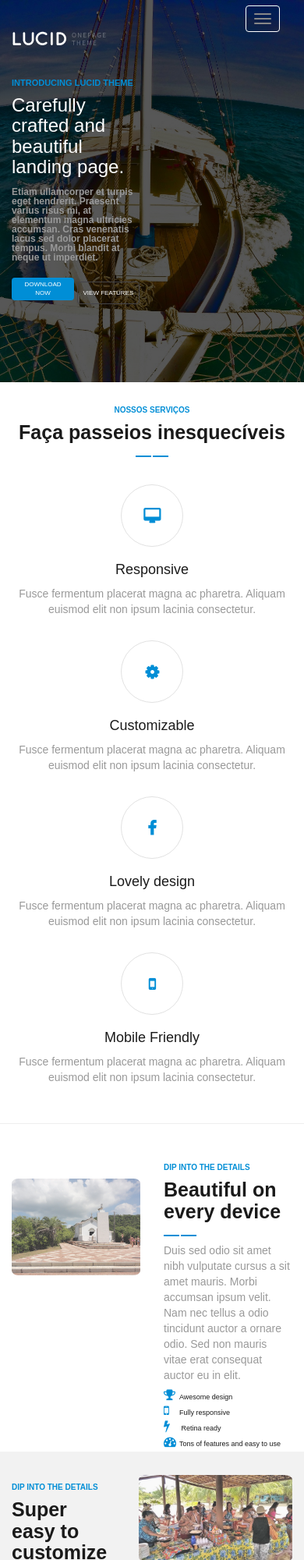
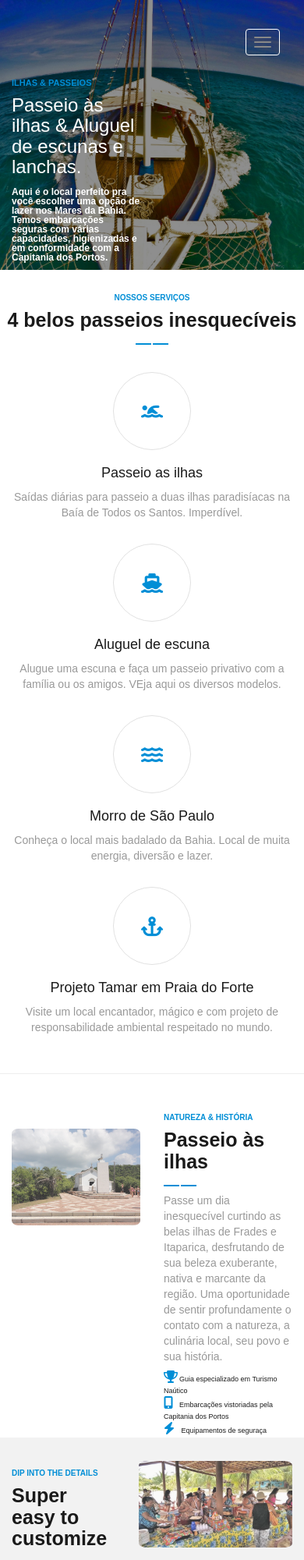
Before and after one commit to RobsonMattos/escunas-ba, a plain HTML site: page index.html in a window 390 px wide. Shown: the top 2000 px of the page at 78% size. Drawn offline with Linux system fonts and the light colour scheme; some packages are replaced by stand-ins of ours.

Commit message:
Alteraçoes Paulo

```diff
--- a/css/style.css
+++ b/css/style.css
@@ -119,7 +119,7 @@ ul.nav{
     opacity: 1;
 }
 .filtro-banner {
-    background-color: rgba(0, 0, 0, 0.658);
+    background-color: rgba(0, 0, 0, 0.445);
 }
 
 .banner h3{
@@ -201,6 +201,28 @@ ul.nav{
 	color: #fff;
 	background: #008DD5;
 }
+
+.features i.fas{
+	font-size: 25px;
+	color: #008ed6;
+	font-weight: 700;
+	width: 100px;
+	  height: 100px;
+	  border: 1px solid #e1e1e1;
+	  line-height: 4;
+	  border-radius: 50%;
+	  cursor: pointer;
+	  transition: all .7s ease 0s;
+	  -webkit-transition: all .7s ease 0s;
+	  -moz-transition: all .7s ease 0s;
+	  -o-transition: all .7s ease 0s;
+	  -ms-transition: all .7s ease 0s;
+}
+.features i.fas:hover{
+	color: #fff;
+	background: #008DD5;
+}
+
 .features h3{
 	font-size: 24px;
 	color: #1a1a1a;
--- a/index.html
+++ b/index.html
@@ -19,6 +19,8 @@
       <script src="js/html5shiv.js"></script>
       <script src="js/respond.min.js"></script>
     <![endif]-->
+
+    <script src="https://kit.fontawesome.com/a062997088.js"></script>
 </head>
 
 <body>
@@ -39,7 +41,8 @@
                                     <span class="icon-bar"></span>
                                     <span class="icon-bar"></span>
                                 </button>
-                                <a href="index.html"><img src="img/logo.png" alt="" class="img-responsive logo"></a>
+                                <!-- <a href="index.html"><img src="img/logo_transparent.png" alt=""
+                                        class="img-responsive logo"></a> -->
                             </div>
                             <div class="collapse navbar-collapse" id="bs-example-navbar-collapse-1">
                                 <ul class="nav navbar-nav navbar-right">
@@ -64,14 +67,14 @@
             <div class="container">
                 <div class="row">
                     <div class="col-xs-6 wow fadeInLeft animated">
-                        <h3>introducing lucid theme</h3>
-                        <h1>Carefully crafted and beautiful landing page.</h1>
-                        <p>Etiam ullamcorper et turpis eget hendrerit. Praesent varius risus mi, at elementum magna
-                            ultricies accumsan. Cras venenatis lacus sed dolor placerat tempus. Morbi blandit at neque
-                            ut
-                            imperdiet.</p>
-                        <button class="download-btn">download now</button>
-                        <button class="features-btn">view features</button>
+                        <h3>Ilhas & passeios</h3>
+                        <h1>Passeio às ilhas & Aluguel de escunas e lanchas.</h1>
+                        <p style="color: #fff">Aqui é o local perfeito pra você escolher uma opção de lazer nos Mares da
+                            Bahia.
+                            Temos embarcações seguras com várias capacidades, higienizadas
+                            e em conformidade com a Capitania dos Portos.</p>
+                        <!-- <button class="download-btn">download now</button>
+                        <button class="features-btn">view features</button> -->
                     </div>
                     <div class="col-xs-6 banner-img wow fadeInRight animated">
                         <!-- <img class="img-responsive" src="img/frades.jpeg" alt="" style="opacity: 0.2; border-radius: 3%"> -->
@@ -86,31 +89,27 @@
         <div class="container">
             <div class="row">
                 <h4>Nossos serviços</h4>
-                <h2>Faça passeios inesquecíveis</h2>
+                <h2>4 belos passeios inesquecíveis</h2>
                 <img class="img-responsive" src="img/daag.png" alt="">
                 <div class="col-md-3 wow zoomIn animated">
-                    <i class="fa fa-desktop"></i>
-                    <h3>Responsive</h3>
-                    <p>Fusce fermentum placerat magna ac pharetra. Aliquam euismod elit non ipsum lacinia consectetur.
-                    </p>
+                    <i class="fas fa-swimmer"></i>
+                    <h3>Passeio as ilhas</h3>
+                    <p>Saídas diárias para passeio a duas ilhas paradisíacas na Baía de Todos os Santos. Imperdível.</p>
                 </div>
                 <div class="col-md-3 wow zoomIn animated">
-                    <i class="fa fa-cog"></i>
-                    <h3>Customizable</h3>
-                    <p>Fusce fermentum placerat magna ac pharetra. Aliquam euismod elit non ipsum lacinia consectetur.
-                    </p>
+                    <i class="fas fa-ship"></i>
+                    <h3>Aluguel de escuna</h3>
+                    <p>Alugue uma escuna e faça um passeio privativo com a família ou os amigos. VEja aqui os diversos modelos.</p>
                 </div>
                 <div class="col-md-3 wow zoomIn animated">
-                    <i class="fa fa-facebook"></i>
-                    <h3>Lovely design</h3>
-                    <p>Fusce fermentum placerat magna ac pharetra. Aliquam euismod elit non ipsum lacinia consectetur.
-                    </p>
+                    <i class="fas fa-water"></i>
+                    <h3>Morro de São Paulo</h3>
+                    <p>Conheça o local mais badalado da Bahia. Local de muita energia, diversão e lazer.</p>
                 </div>
                 <div class="col-md-3 wow zoomIn animated">
-                    <i class="fa fa-mobile"></i>
-                    <h3>Mobile Friendly</h3>
-                    <p>Fusce fermentum placerat magna ac pharetra. Aliquam euismod elit non ipsum lacinia consectetur.
-                    </p>
+                    <i class="fas fa-anchor"></i>
+                    <h3>Projeto Tamar em Praia do Forte</h3>
+                    <p>Visite um local encantador, mágico e com projeto de responsabilidade ambiental respeitado no mundo.</p>
                 </div>
             </div>
         </div>
@@ -125,17 +124,16 @@
                         style="opacity: 0.8; border-radius: 5%">
                 </div>
                 <div class="col-md-6 col-md-offset-1 col-xs-6 col-sm-6 wow slideInUp animated">
-                    <h4>dip into the details</h4>
-                    <h2>Beautiful on every device</h2>
+                    <h4>Natureza & História</h4>
+                    <h2>Passeio às ilhas</h2>
                     <img class="img-responsive" src="img/daag.png" alt="">
-                    <p>Duis sed odio sit amet nibh vulputate cursus a sit amet mauris. Morbi accumsan ipsum velit. Nam
-                        nec tellus a odio tincidunt auctor a ornare odio. Sed non mauris vitae erat consequat auctor eu
-                        in elit. </p>
+                    <p>Passe um dia inesquecível curtindo as belas ilhas de Frades e Itaparica, desfrutando de sua beleza exuberante,
+                        nativa e marcante da região. Uma oportunidade de sentir profundamente o contato com a natureza, a culinária local, seu povo e sua história.</p>
                     <ul>
-                        <li><i class="fa fa-trophy"></i>Awesome design</li>
-                        <li><i class="fa fa-mobile"></i>Fully responsive</li>
-                        <li><i class="fa fa-bolt"></i> Retina ready</li>
-                        <li><i class="fa fa-tachometer"></i>Tons of features and easy to use</li>
+                        <li><i class="fa fa-trophy"></i>Guia especializado em Turismo Naútico</li>
+                        <li><i class="fa fa-mobile"></i>Embarcações vistoriadas pela Capitania dos Portos</li>
+                        <li><i class="fa fa-bolt"></i> Equipamentos de seguraça</li>
+                        <!-- <li><i class="fa fa-tachometer"></i>Tons of features and easy to use</li> -->
                     </ul>
                 </div>
             </div>
@@ -371,18 +369,13 @@
     </section><!-- end of contact section -->
 
     <!-- google map api -->
-    <div class="map">
-        <div class="container-fluid">
-            <div class="row">
-                <div id="map">
-                    <map>
-                        <area shape="circle" coords="200,250,25" href="another.htm" />
-                        <area shape="default" />
-                    </map>
-                </div> <!-- api map -->
-            </div>
+    <section id="maps">
+        <div class="map">
+            <iframe
+                src="https://www.google.com/maps/embed?pb=!1m18!1m12!1m3!1d3888.037871448372!2d-38.51358658551076!3d-12.969428490857291!2m3!1f0!2f0!3f0!3m2!1i1024!2i768!4f13.1!3m3!1m2!1s0x71604e4196a7d29%3A0xa3cb645d259dfa2f!2sAv.+Estados+Unidos+-+Comercio%2C+Salvador+-+BA%2C+40301-110!5e0!3m2!1sen!2sbr!4v1565828163553!5m2!1sen!2sbr"
+                width="100%" height="450" frameborder="0" style="border:0" allowfullscreen></iframe>
         </div>
-    </div>
+    </section>
 
     <!-- footer starts here -->
     <footer class="footer text-center">
```
Also changed, not shown: css/responsive.css (line endings or trailing spaces), img/logo.jpg (added), img/logo1.jpg (added), img/logo_transparent.png (added), img/logo_transparent1.png (added), js/custom.js (line endings or trailing spaces).
